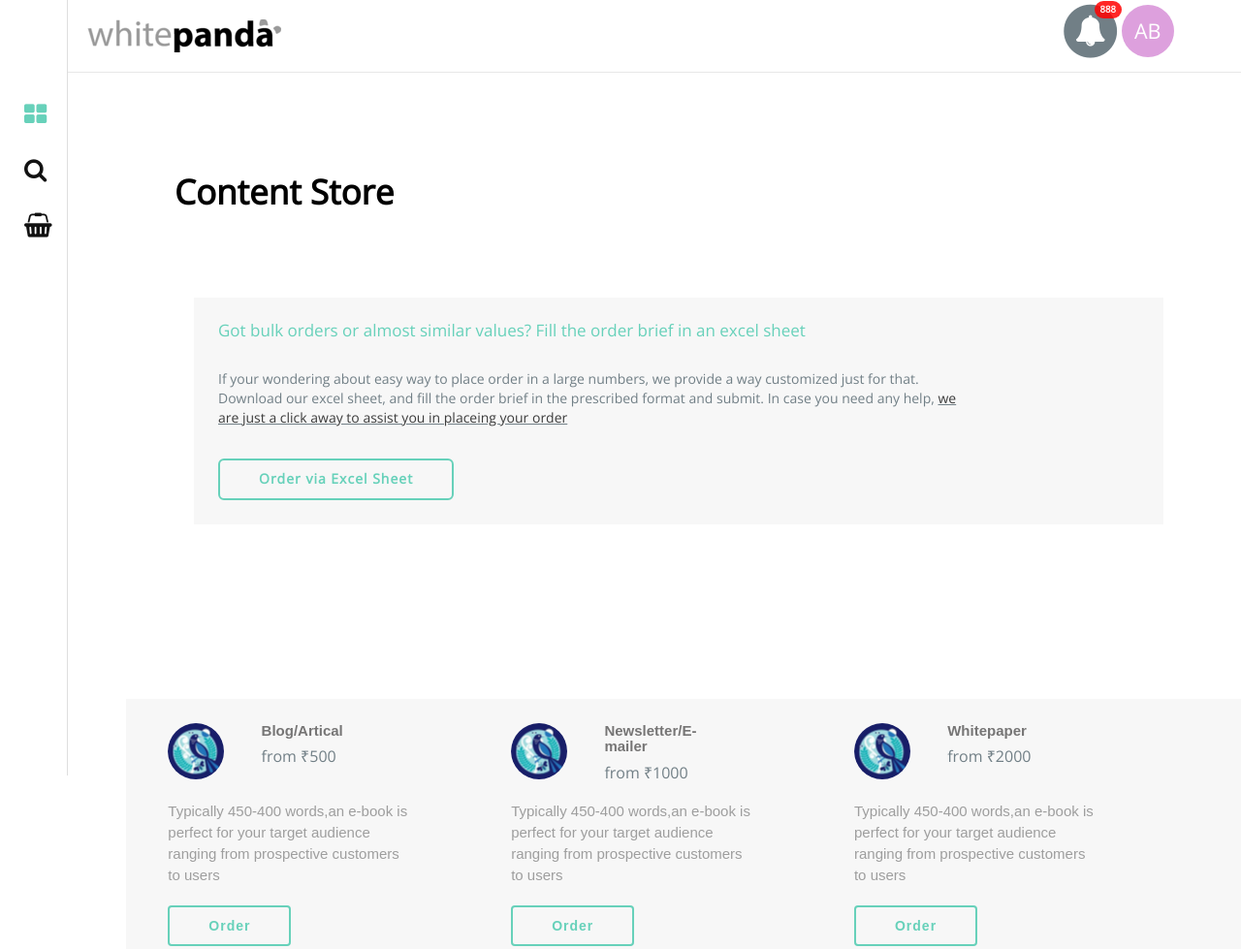
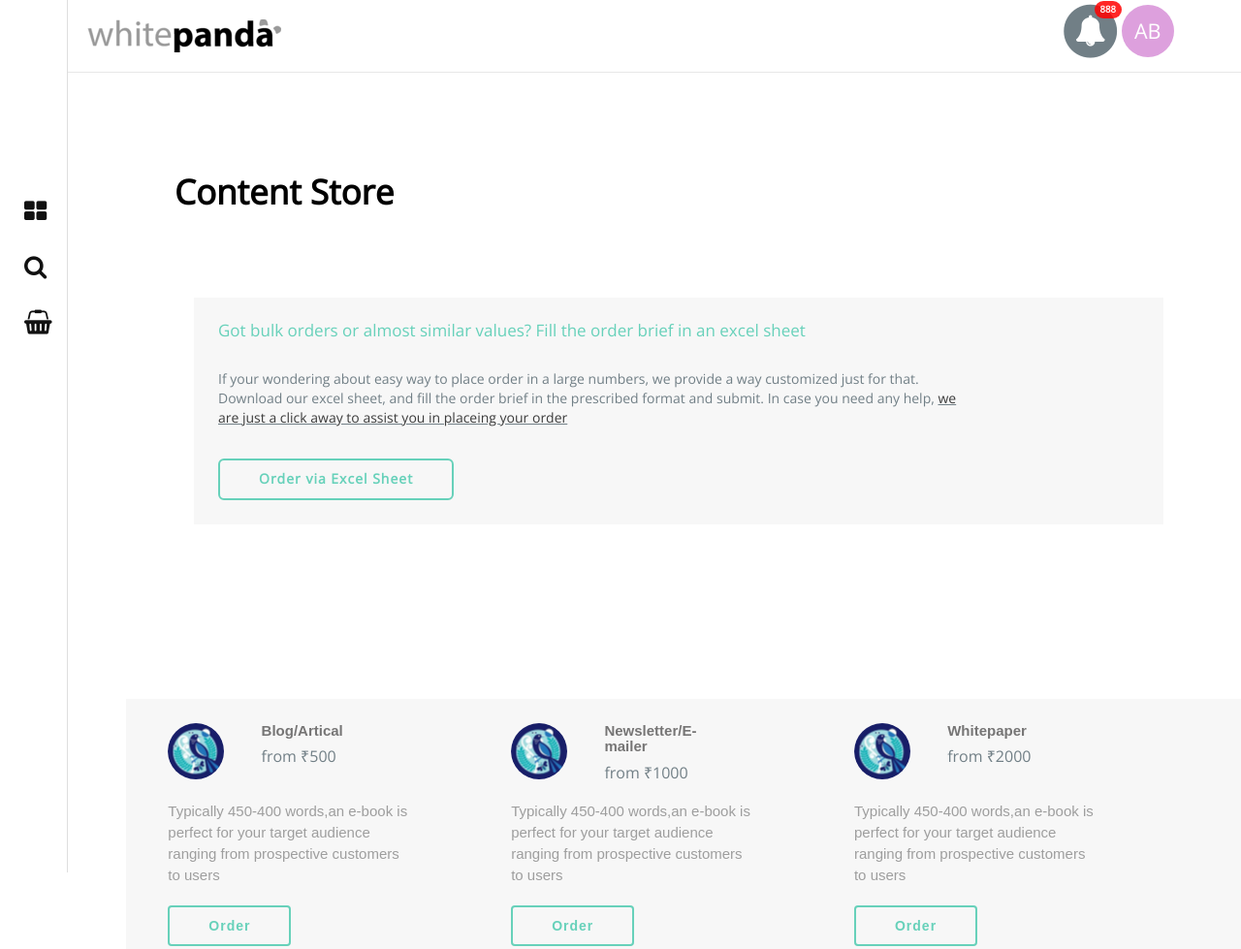
Before and after one commit to Rahul007D/Rahul007D.github.io, a plain HTML site: page index.html in a window 1280 px wide. Shown: the top 979 px of the page at 97% size. Drawn offline with nearby package versions, Linux system fonts and the light colour scheme; a script that the page names is missing; a web font is replaced by a local one.

Commit message:
Update style.css

```diff
--- a/css/style.css
+++ b/css/style.css
@@ -11,6 +11,18 @@ body {
 
 
 .sidenav {
+	border-right: 1px #dedede solid;
+  height: 100%;
+  width: 70px;
+  position: fixed;
+  z-index: 1;
+  top: 100px;
+  left: 0;
+  background-color: #fff;
+  overflow-x: hidden;
+
+}
+.sidenav1 {
 	border-right: 1px #dedede solid;
   height: 100%;
   width: 70px;
@@ -32,6 +44,8 @@ body {
 }
 
 .sidenav a:hover {
+border-right: 2px;
+border-right: inset #67D1BA;;
   color:#67D1BA;
 }
 
```
